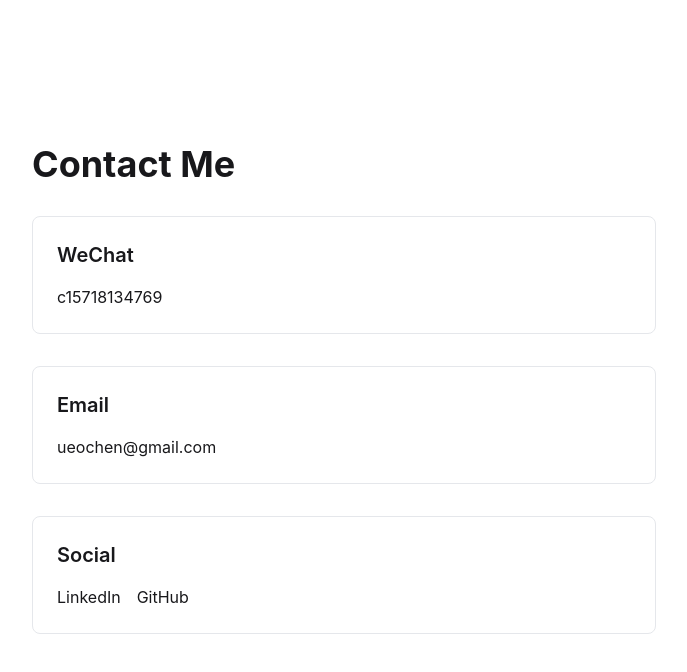
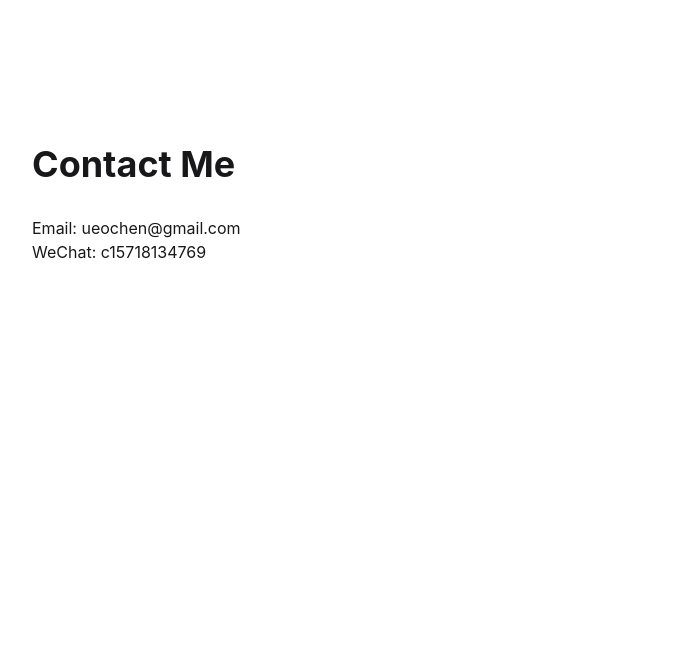
Before and after one commit to ueochen-commits/zhixun.io, a Next.js app: page /contact in a window 1280 px wide. Shown: the top 672 px of the page, without its empty margins (296-983 px from the left). Built offline with nearby package versions, Linux system fonts and the light colour scheme.

Commit message:
fix: simplify all pages to avoid TS errors

```diff
--- a/app/contact/page.tsx
+++ b/app/contact/page.tsx
@@ -1,47 +1,13 @@
 'use client'
 
-import { useLanguage } from '@/components/LanguageContext'
-
 export default function Contact() {
-  const { language, t } = useLanguage()
-
   return (
-    <div className="pt-24 pb-12 min-h-screen">
-      <section className="max-w-2xl mx-auto px-6 py-12">
-        <h1 className="text-4xl font-bold mb-8">{t('联系我', 'Contact Me')}</h1>
-
-        <div className="space-y-8">
-          <div className="bg-card border border-border p-6 rounded-lg">
-            <h2 className="text-xl font-semibold mb-4">{t('微信', 'WeChat')}</h2>
-            <p className="text-muted">c15718134769</p>
-          </div>
-
-          <div className="bg-card border border-border p-6 rounded-lg">
-            <h2 className="text-xl font-semibold mb-4">{t('邮箱', 'Email')}</h2>
-            <a href="mailto:ueochen@gmail.com" className="text-accent hover:underline">
-              ueochen@gmail.com
-            </a>
-          </div>
-
-          <div className="bg-card border border-border p-6 rounded-lg">
-            <h2 className="text-xl font-semibold mb-4">{t('社交', 'Social')}</h2>
-            <div className="flex gap-4">
-              <a
-                href="#"
-                className="text-accent hover:underline"
-              >
-                LinkedIn
-              </a>
-              <a
-                href="#"
-                className="text-accent hover:underline"
-              >
-                GitHub
-              </a>
-            </div>
-          </div>
-        </div>
-      </section>
+    <div className="min-h-screen bg-white dark:bg-zinc-950 text-zinc-900 dark:text-zinc-100 pt-24 pb-12">
+      <div className="max-w-2xl mx-auto px-6 py-12">
+        <h1 className="text-4xl font-bold mb-8">Contact Me</h1>
+        <p>Email: ueochen@gmail.com</p>
+        <p>WeChat: c15718134769</p>
+      </div>
     </div>
   )
 }
--- a/app/projects/page.tsx
+++ b/app/projects/page.tsx
@@ -1,72 +1,12 @@
 'use client'
 
-import { useLanguage } from '@/components/LanguageContext'
-
-const projects = {
-  zh: [
-    {
-      name: 'AI交易复盘工具',
-      description: '利用AI技术帮助交易者自动分析交易记录，识别问题并提供改进建议。支持多种交易数据导入，智能生成复盘报告。',
-      tags: ['AI', '交易工具', '效率'],
-      status: '开发中',
-    },
-  ],
-  en: [
-    {
-      name: 'AI Trading Journal',
-      description: 'Using AI to help traders automatically analyze trading records, identify issues and provide improvement suggestions. Supports multiple trading data imports, intelligently generates review reports.',
-      tags: ['AI', 'Trading Tool', 'Productivity'],
-      status: 'In Development',
-    },
-  ],
-}
-
 export default function Projects() {
-  const { language, t } = useLanguage()
-  const lang = language as 'zh' | 'en'
-
   return (
-    <div className="pt-24 pb-12">
-      <section className="max-w-4xl mx-auto px-6 py-12">
-        <h1 className="text-3xl font-bold mb-4">{t('项目', 'Projects')}</h1>
-        <p className="text-muted mb-12">{t('正在打造的产品与实验', 'Products and experiments I\'m building')}</p>
-
-        <div className="space-y-6">
-          {projects[lang].map((project: any) => (
-            <div
-              key={project.name}
-              className="p-6 bg-card border border-border rounded-lg"
-            >
-              <div className="flex items-start justify-between mb-4">
-                <h2 className="text-xl font-semibold">{project.name}</h2>
-                <span className="px-2 py-1 text-xs bg-accent/20 text-accent rounded">
-                  {project.status}
-                </span>
-              </div>
-              <p className="text-muted mb-4 leading-relaxed">
-                {project.description}
-              </p>
-              <div className="flex flex-wrap gap-2">
-                {project.tags.map((tag: string) => (
-                  <span
-                    key={tag}
-                    className="px-2 py-1 text-xs bg-background border border-border rounded text-muted"
-                  >
-                    {tag}
-                  </span>
-                ))}
-              </div>
-            </div>
-          ))}
-        </div>
-
-        <div className="mt-12 p-6 bg-card/50 border border-border rounded-lg">
-          <h2 className="text-lg font-semibold mb-2">{t('更多项目，敬请期待', 'More Projects Coming Soon')}</h2>
-          <p className="text-muted">
-            {t('作为一个持续创业者，我会有更多项目陆续推出。关注我了解更多动态。', 'As a continuous entrepreneur, I\'ll have more projects launching soon. Stay tuned for more updates.')}
-          </p>
-        </div>
-      </section>
+    <div className="min-h-screen bg-white dark:bg-zinc-950 text-zinc-900 dark:text-zinc-100 pt-24 pb-12">
+      <div className="max-w-4xl mx-auto px-6 py-12">
+        <h1 className="text-3xl font-bold mb-4">Projects</h1>
+        <p>Coming soon...</p>
+      </div>
     </div>
   )
 }
```
